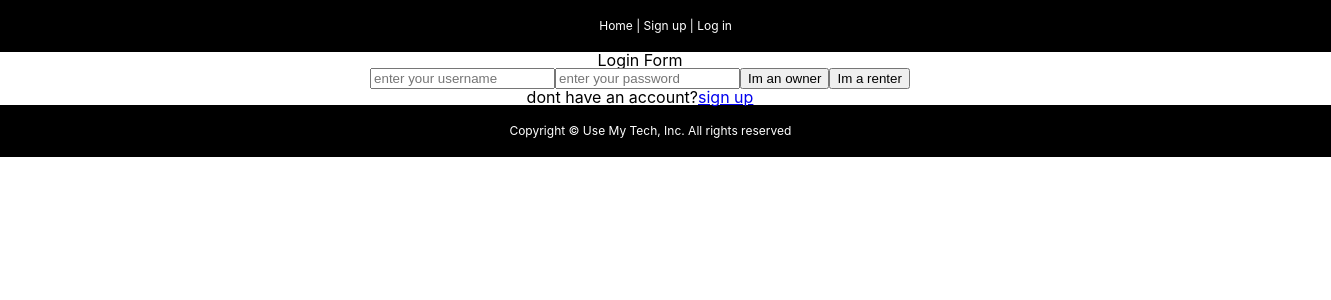
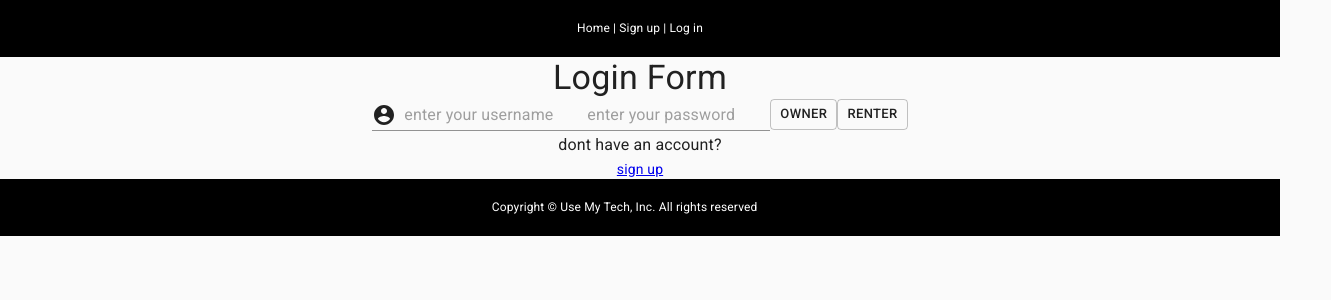
Before and after one commit to Build-Week-use-My-Tech-2/front-end, a React (Create React App) app: page /login in a window 1280 px wide. Shown: the top 300 px of the page, 1331 px wide, since content can reach past the window. Built offline with nearby package versions, Linux system fonts and the light colour scheme.

Commit message:
added material ui and updated login form and buttons

```diff
--- a/package.json
+++ b/package.json
@@ -3,6 +3,8 @@
   "version": "0.1.0",
   "private": true,
   "dependencies": {
+    "@material-ui/core": "^4.11.4",
+    "@material-ui/icons": "^4.11.2",
     "@testing-library/jest-dom": "^5.14.1",
     "@testing-library/react": "^11.2.7",
     "@testing-library/user-event": "^12.8.3",
--- a/public/index.html
+++ b/public/index.html
@@ -24,6 +24,7 @@
       work correctly both with client-side routing and a non-root public URL.
       Learn how to configure a non-root public URL by running `npm run build`.
     -->
+    <link rel="stylesheet" href="https://fonts.googleapis.com/css?family=Roboto:300,400,500,700&display=swap" />
     <title>React App</title>
   </head>
   <body>
--- a/src/App.js
+++ b/src/App.js
@@ -9,12 +9,15 @@ import RentedItems from "./components/RentedItems/RentedItems";
 import Homepage from "./components/Homepage/Homepage";
 import Footer from "./components/Footer/Footer"
 import Header from "./components/Header/Header"
+import { Typography, AppBar, Card, CardActions, CardContent, CardMedia, CssBaseline, Grid, Toolbar, Container } from '@material-ui/core'
 
 import "./App.css";
 
 function App() {
 	return (
+
 		<div className="App">
+			<CssBaseline />
 			<Header />
 
 			<Switch>
--- a/src/components/Homepage/Homepage.js
+++ b/src/components/Homepage/Homepage.js
@@ -1,6 +1,7 @@
 import React, { useState, useEffect } from "react";
 import { Link } from "react-router-dom";
 import axios from "axios";
+import { Typography } from '@material-ui/core'
 
 const Homepage = () => {
 	const [itemsForRent, setItemsForRent] = useState([]);
@@ -17,12 +18,12 @@ const Homepage = () => {
 
 	return (
 		<div>
-			<h1>
+			<Typography variant="h2">
 			Use My Tech
-			</h1>
-			<h2>
+			</Typography>
+			<Typography variant="subtitle1">
 			Browse our available Inventory:
-			</h2>
+			</Typography>
 			<div class="wrapper">
 				{itemsForRent.map((item) => {
 					return (
--- a/src/components/Login/Login.js
+++ b/src/components/Login/Login.js
@@ -1,5 +1,7 @@
 import React, { useState } from "react";
 import { Link, useHistory } from "react-router-dom";
+import { Typography, Button, TextField, InputAdornment } from '@material-ui/core'
+import { AccountCircle } from "@material-ui/icons";
 
 const initialLoginCredentials = {
 	username: "",
@@ -28,16 +30,28 @@ const Login = () => {
 
 	return (
 		<div>
+			<Typography variant="h4">
 			Login Form
+			</Typography>
+
 			<form>
-				<input
+				<TextField
+					id="standard-basic"
 					type="text"
 					name="username"
 					value={loginCredentials.username}
 					placeholder="enter your username"
 					onChange={handleChange}
+					InputProps={{
+						startAdornment: (
+						  <InputAdornment position="start">
+							<AccountCircle />
+						  </InputAdornment>
+						),
+					  }}
 				/>
-				<input
+				<TextField
+					id="standard-basic"
 					type="text"
 					name="password"
 					value={loginCredentials.password}
@@ -45,11 +59,14 @@ const Login = () => {
 					onChange={handleChange}
 				/>
 
-				<button onClick={ownerSubmit}> Im an owner </button>
-				<button onClick={renterSubmit}> Im a renter </button>
+				<Button variant="outlined"  size="small" onClick={ownerSubmit}> Owner </Button>
+				<Button variant="outlined"  size="small" onClick={renterSubmit}> Renter </Button>
 			</form>
 			<div>
+				<Typography variant="subtitle1">
 				dont have an account?
+				</Typography>
+
 				<Link to="/signup">sign up</Link>
 			</div>
 		</div>
```
Also changed, not shown: 1 other file (tests, documents, lock files or other folders).
